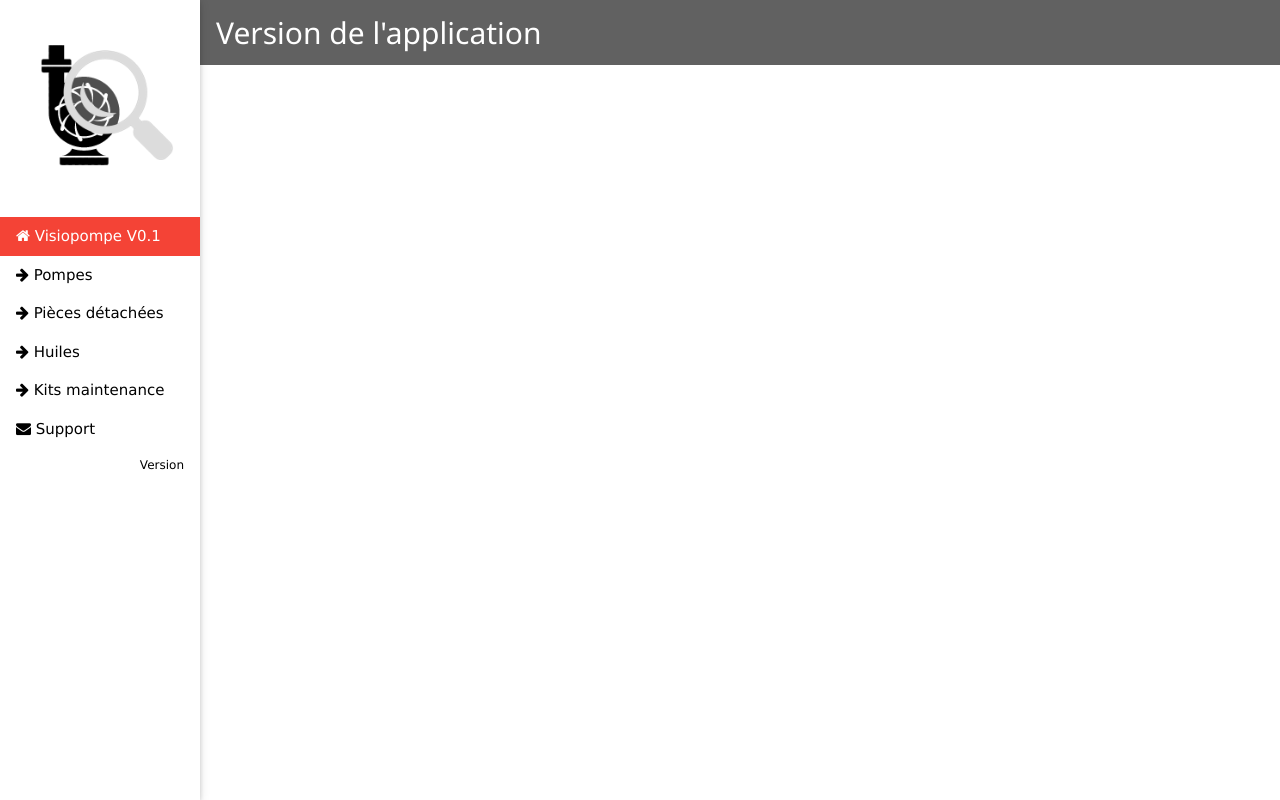
After one commit to nicorenard/visiopompe, a Django app: page /pompe/versionapp in a window 1280 px wide. The commit adds this page. Run offline with Django 3.2, Linux system fonts and the light colour scheme; data that the repository does not hold is empty; parts of the project's set-up code (start-up, migrations or seed data) failed here and were passed over.

Commit message:
new feature : versionning in menu.

```diff
--- /dev/null
+++ b/src/pompe/templates/pompe/versionapp.html
@@ -0,0 +1,44 @@
+{% load static %}
+<html lang="fr" xmlns="http://www.w3.org/1999/html" xmlns="http://www.w3.org/1999/html"
+      xmlns="http://www.w3.org/1999/html">
+<head>
+    <meta charset="UTF-8">
+    <meta name="viewport" content="width=device-width,initial-scale=1">
+    <link rel="stylesheet" href="{% static 'pompe/w3.css' %}">
+    <link rel="stylesheet" href="https://cdnjs.cloudflare.com/ajax/libs/font-awesome/4.7.0/css/font-awesome.min.css">
+
+    <title>Version</title>
+</head>
+<body>
+<!---------side bar------->
+
+<div class="w3-sidebar w3-bar-block w3-collapse w3-card w3-centered" style="width:200px;" id="mySidebar">
+
+        <img style="margin: 10px 4px 10px 10px; padding:4px;width:90%" src="{% static 'pompe/img/logo_app.png'%}" alt="logo_appavatar">
+        <a href="{% url 'homepage' %}" class="w3-bar-item w3-button w3-mobile w3-red"><i class="fa fa-home"></i> Visiopompe V0.1</a>
+        <a href="{% url 'pompe:index' %}" class="w3-bar-item w3-button w3-hover-blue-grey w3-mobile"><i class="fa fa-arrow-right"></i> Pompes</a>
+        <a href="{% url 'pompe:pieces' %}" class="w3-bar-item w3-button w3-hover-blue-grey w3-mobile"><i class="fa fa-arrow-right"></i> Pièces détachées</a>
+        <a href="{% url 'pompe:huiles' %}" class="w3-bar-item w3-button w3-hover-blue-grey w3-mobile"><i class="fa fa-arrow-right"></i> Huiles</a>
+        <a href="{% url 'pompe:kit' %}" class="w3-bar-item w3-button w3-hover-blue-grey w3-mobile"><i class="fa fa-arrow-right"></i> Kits maintenance</a>
+        <a href="mailto:nicolas.renard@univ-brest.fr?subject=[Support_Visiopompe]&body=*[Note]Merci d'ajouter une capture d'écran si possible*" class="w3-bar-item w3-button w3-mobile"><i class="fa fa-envelope"></i> Support</a>
+        <a href="{% url 'pompe:version' %}" class="w3-button w3-small w3-right w3-mobile"> Version</a>
+
+</div>
+
+<div class="w3-main w3-mobile" style="margin-left:200px">
+    <div class="w3-container w3-dark-grey">
+        <h2>Version de l'application</h2>
+    </div>
+    <section class="w3-container w3-padding-32 w3-mobile ">
+    {% for version in versions %}
+      <p><u>Version :</u><strong>  {{version.version}}</strong></p>
+      <p><u>Date :</u>  {{version.date_version}}</p>
+      <p><u>Mise(s) à jour :</u> <strong>Majeur :</strong> {{version.majeur}} - <strong>Mineur :</strong> {{version.mineur}} - <strong>Bugs :</strong> {{version.bug}}</p>
+      <p><u>Information :</u> {{version.texte}}</p>
+        <p class="w3-border-bottom" ></p>
+        {% endfor %}
+
+    </section>
+</div>
+</body>
+</html>
--- a/src/pompe/urls.py
+++ b/src/pompe/urls.py
@@ -6,6 +6,7 @@ app_name = 'pompe'
 
 urlpatterns = [
     path('', views.index, name="index"),
+    path('versionapp', views.version, name="version"),
     path('huiles/', views.huile, name="huiles"),
     path('pieces/', views.piece, name="pieces"),
     path('kit/', views.kit, name="kit"),
@@ -24,5 +25,4 @@ urlpatterns = [
     path('kit_suppression/<int:pk>/', views.suppression_kit, name="kit_suppression"),
     path('forms5/', views.ajout_doc, name="ajout_doc"),
 
-
 ]
--- a/src/pompe/views.py
+++ b/src/pompe/views.py
@@ -1,6 +1,6 @@
-
+import datetime
 from django.shortcuts import render, redirect, get_object_or_404
-from .models import Pompes, PiecesPompe, Kit, Huile, Doc
+from .models import Pompes, PiecesPompe, Kit, Huile, Doc, VersionApp
 from .forms import ModifPompeForm, Pompeform, PieceForm, ModifPieceForm, HuileForm, ModifHuileForm, KitForm, \
     ModifKitForm, DocForm
 from .filters import PompeFilter
@@ -10,8 +10,9 @@ def index(request):
     pompes = Pompes.objects.all().order_by('localisation_etage')
     filterpompe = PompeFilter(request.GET, queryset=pompes)
     pompes = filterpompe.qs
+    current_date = datetime.date.today()
 
-    context = {'pompes': pompes, 'filterpompe': filterpompe}
+    context = {'pompes': pompes, 'filterpompe': filterpompe, 'current_date': current_date}
     return render(request, 'pompe/index.html', context)
 
 
@@ -171,8 +172,6 @@ def suppression_kit(request, pk):
 
 def doc(request):
     docs = Doc.objects.all().order_by('fabriquant')
-    #filterdoc = DocFilter(request.GET, queryset=docs)
-    #docs = filterdoc.qs
 
     context = {'docs': docs}
     return render(request, 'pompe/doc.html', context)
@@ -188,4 +187,10 @@ def ajout_doc(request):
         form = DocForm()
     return render(request, 'pompe/forms5.html', {'form': form})
 
+
+def version(request):
+    versions = VersionApp.objects.all().order_by('-version')
+    return render(request, 'pompe/versionapp.html', {'versions': versions})
+
+
 # definir API pour appli bureau ?
```
Also changed, not shown: src/pompe/admin.py (+7 -1 lines), src/pompe/models.py (+9 -1 lines), src/pompe/templates/pompe/index.html (+8 -2 lines).
